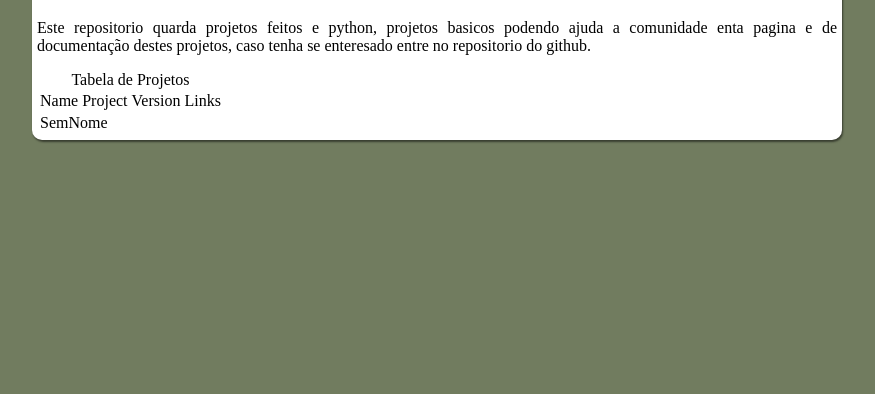
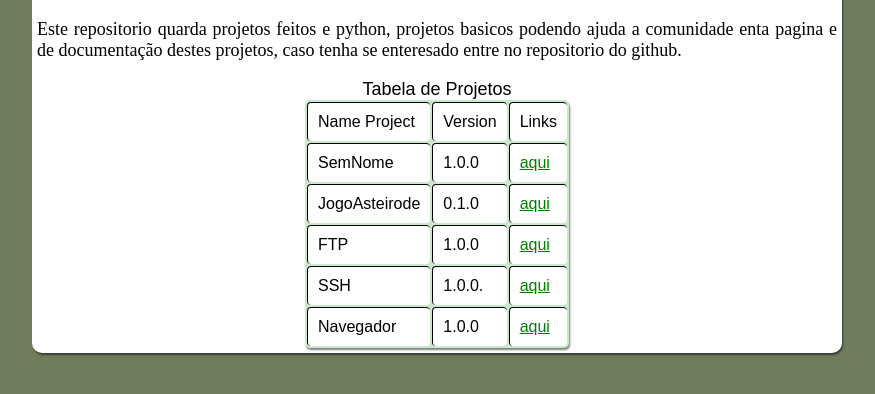
Before and after one commit to CarlosHenrique13/Python, a plain HTML site: page index.html in a window 1280 px wide. Shown: the part 74-468 px from the top of the page, without its empty margins (203-1078 px from the left). Drawn offline with Linux system fonts and the light colour scheme.

Commit message:
tabela de aplicativos

```diff
--- a/index.html
+++ b/index.html
@@ -5,6 +5,7 @@
     <meta name="viewport" content="width=device-width, initial-scale=1.0">
     <title>Python</title>
     <link rel="stylesheet" href="web/css/main.css">
+    <link rel="stylesheet" href="web/css/index.css">
 </head>
 <body>
     <div id="corpo">
@@ -12,7 +13,11 @@
         <p>Este repositorio quarda projetos feitos e python, projetos basicos podendo ajuda a comunidade enta pagina e de documentação destes projetos, caso tenha se enteresado entre no repositorio do github.</p>
         <table><caption>Tabela de Projetos</caption>
             <tr><td>Name Project</td><td>Version</td><td>Links</td></tr>
-            <tr><td>SemNome</td></tr>
+            <tr><td>SemNome</td><td>1.0.0</td><td><a href="https://github.com/CarlosHenrique13/Python/tree/master/SemNome">aqui</a></td></tr>
+            <tr><td>JogoAsteirode</td><td>0.1.0</td><td><a href="https://github.com/CarlosHenrique13/Python/tree/master/JogoAsteroide">aqui</a></td></tr>
+            <tr><td>FTP</td><td>1.0.0</td><td><a href="https://github.com/CarlosHenrique13/Python/tree/master/ftp">aqui</a></td></tr>
+            <tr><td>SSH</td><td>1.0.0.</td><td><a href="https://github.com/CarlosHenrique13/Python/tree/master/ssh">aqui</a></td></tr>
+            <tr><td>Navegador</td><td>1.0.0</td><td><a href="https://github.com/CarlosHenrique13/Python/tree/master/navegador">aqui</a></td></tr>
         </table>
     </div>
 </body>
--- a/web/css/index.css
+++ b/web/css/index.css
@@ -0,0 +1,23 @@
+/* Tabela de Apps */
+table {
+    margin: auto;
+    border-radius: 5px;
+    font-family: Arial, Helvetica, sans-serif;
+    background-color: rgb(202, 233, 202);
+    box-shadow: 1px 2px 2px rgb(0,0,0,0.5);
+}
+caption {
+    font-size: 18px;
+}
+tr {
+    background-color: white;
+}
+td {
+    padding: 10px;
+    border-radius: 4px;
+    border-top: 1px solid black;
+    border-left: 1px solid black;
+}
+td a {
+    color: green;
+}
--- a/web/css/main.css
+++ b/web/css/main.css
@@ -16,4 +16,5 @@ h1{
 }
 p {
     text-align: justify;
+    font-size: 18px;
 }
```
